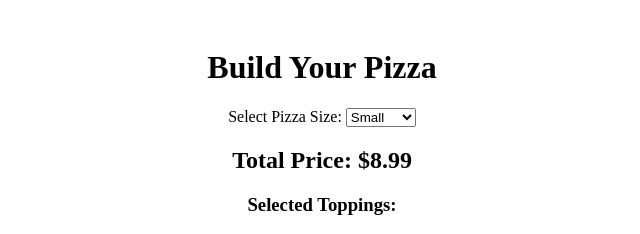
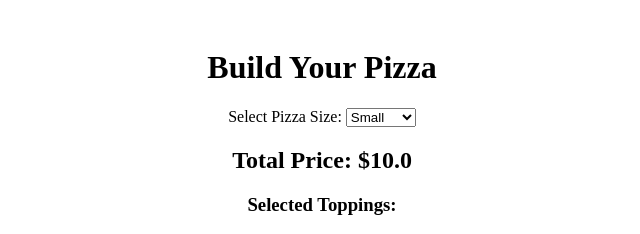
Before and after one commit to muneefsm/Pizza-Shop, a plain HTML site: page index.html in a window 1280 px wide. Shown: the top 234 px of the page, 318-958 px from the left. Drawn offline with Linux system fonts and the light colour scheme.

Commit message:
update the amount

```diff
--- a/index.html
+++ b/index.html
@@ -22,7 +22,7 @@
             <option value="large">Large</option>
         </select>
 
-        <h2>Total Price: <span id="totalPrice">$8.99</span></h2>
+        <h2>Total Price: <span id="totalPrice">$10.0</span></h2>
 
         <h3>Selected Toppings:</h3>
         <input type="checkbox" id="pepperoni" onclick="updatePrice()"> Pepperoni<br>
```
